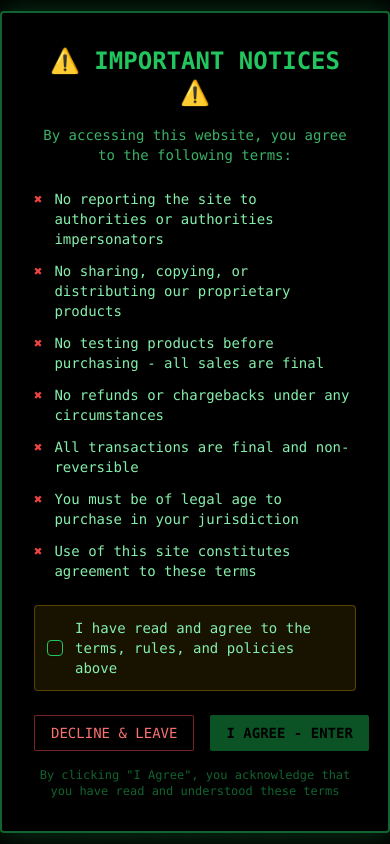
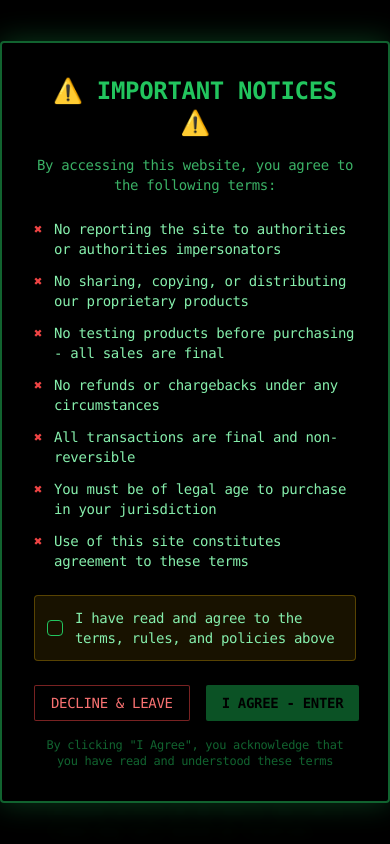
Before and after one commit to tituskipkirui087/Card-Vault, a React (Vite) app: page /#terms in a window 390 px wide. Shown: the top 844 px of the page. Built offline with nearby package versions, Linux system fonts and the light colour scheme.

Commit message:
Add condensed font and tabular features to prevent icon overflow on mobile

```diff
--- a/src/index.css
+++ b/src/index.css
@@ -44,6 +44,10 @@
   body {
     @apply bg-background text-foreground antialiased;
     font-family: 'JetBrains Mono', 'Fira Code', monospace;
+    font-stretch: condensed;
+    font-feature-settings: "cv02", "cv03", "cv04", "cv05", "cv06";
+    font-variant-numeric: tabular-nums;
+    letter-spacing: -0.02em;
   }
   html {
     scroll-behavior: smooth;
```
